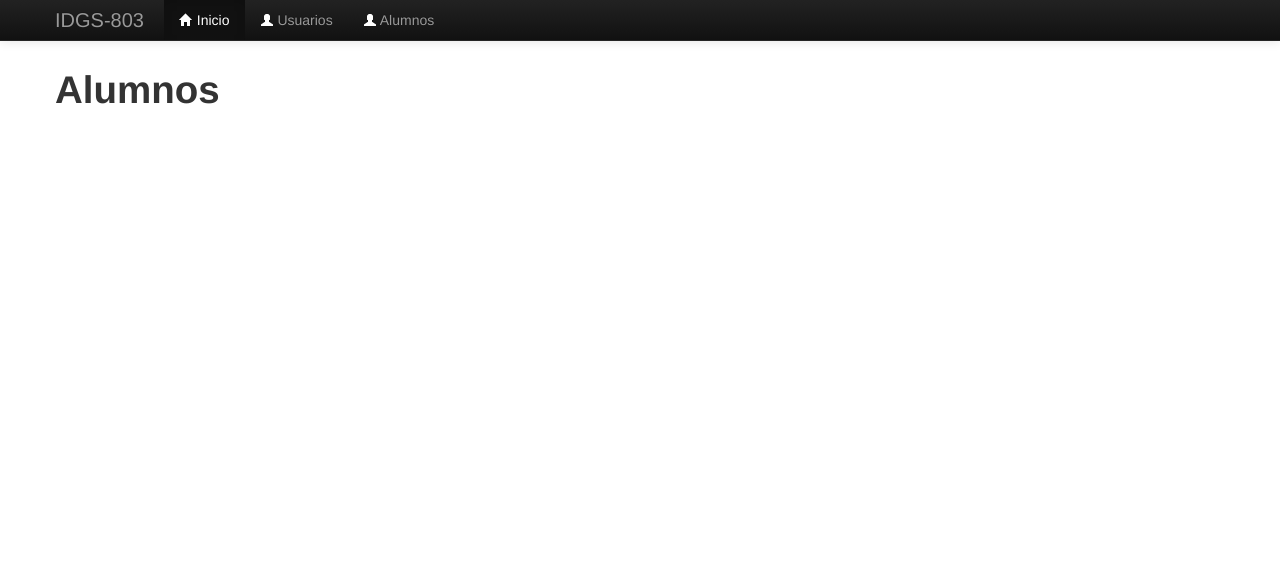
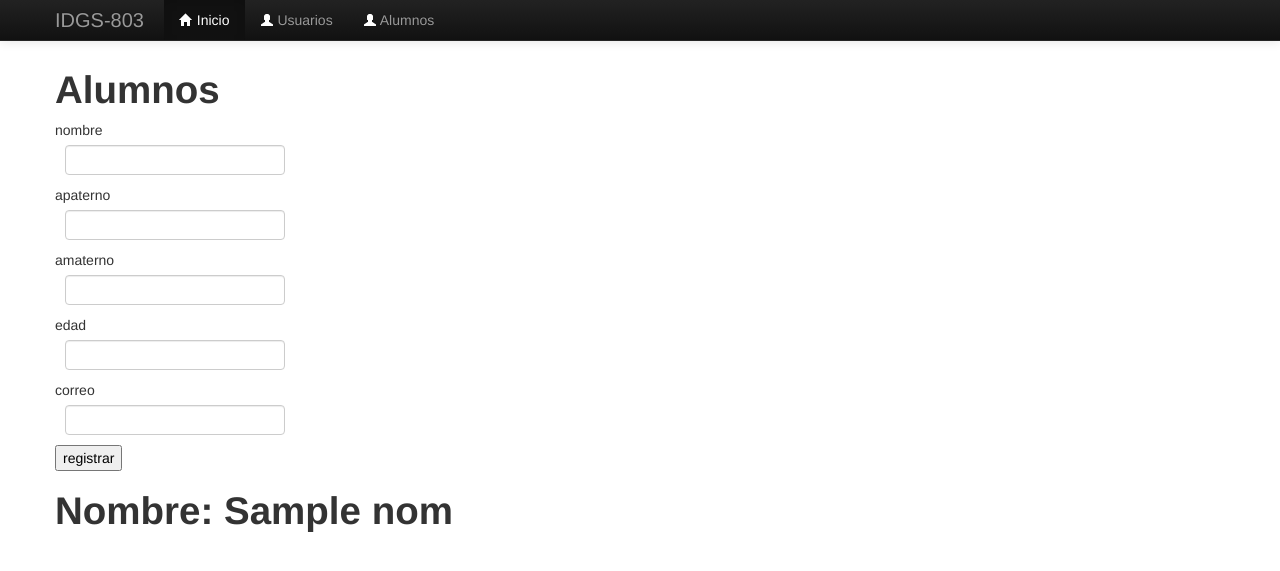
Before and after one commit to IDGS-803-21000029/IntroFlaskIDGS803, a Flask app: template templates/alumnos.html in a window 1280 px wide. Shown: the top 571 px of the page. Run offline with Flask 3, Linux system fonts and the light colour scheme; the template is opened without the code that fills it: values that come from a table or form of the project are taken from there, most other values are stand-ins (such as "Sample title", 1, 10 or a date in 2020); some libraries are stand-ins or nearby versions.

Commit message:
JIGC 30.01.2024 WTForms

```diff
--- /dev/null
+++ b/forms.py
@@ -0,0 +1,10 @@
+
+from wtforms import Form
+from wtforms import StringField, SelectField, RadioField, EmailField, IntegerField
+
+class UsersForm(Form):
+    nombre = StringField('nombre')
+    apaterno = StringField('apaterno')
+    amaterno = StringField('amaterno')
+    edad = IntegerField('edad')
+    correo = EmailField('correo')
--- a/main.py
+++ b/main.py
@@ -1,4 +1,5 @@
 from flask import Flask, render_template, request
+import forms
 
 
 app = Flask(__name__)
@@ -36,9 +37,20 @@ def suma(n1, n2):
 def func1(ab="UTL"):
     return "El valor es " + ab
 
-@app.route("/alumnos")
+@app.route("/alumnos", methods=["GET", "POST"])
 def alumnos():
-    return render_template("alumnos.html")
+    alum_form = forms.UsersForm(request.form)
+    if request.method == 'POST':
+        nom = alum_form.nombre.data
+        apa = alum_form.apaterno.data
+        ama = alum_form.amaterno.data
+        edad = alum_form.edad.data
+
+        print("Nombre: {}".format(nom))
+        print("Apaterno: {}".format(apa))
+        print("Amaterno: {}".format(ama))
+
+    return render_template("alumnos.html", form=alum_form, nom=nom, apa=apa, ama=ama)
 
 @app.route("/maestros")
 def maestros():
--- a/templates/_macros.html
+++ b/templates/_macros.html
@@ -3,3 +3,10 @@
     <p><input type="{{type}}" name="{{name}}" placeholder="{{placeholder}}"></p>
 
 {%endmacro%}
+
+{%macro render_field(field)%}
+
+    <td>{{field.label}}</td>
+    <dd>{{field(**kwargs)|safe}}</dd>
+
+{%endmacro%}
--- a/templates/alumnos.html
+++ b/templates/alumnos.html
@@ -2,8 +2,22 @@
 
 {%extends 'layout.html' %}
 
+
 {%block content%}
+    {%import "_macros.html" as macros %}
 
     <h1>Alumnos</h1>
 
+    <form action="" method="POST">
+        {{macros.render_field(form.nombre,class="form-controls")}}
+        {{macros.render_field(form.apaterno, class="form-controls")}}
+        {{macros.render_field(form.amaterno, class="form-controls")}}
+        {{macros.render_field(form.edad, class="form-controls")}}
+        {{macros.render_field(form.correo, class="form-controls")}}
+        <input type="submit" name="btn1" value="registrar">
+    </form>
+
+    <h1>Nombre: {{nom}}</h1>
+
+
 {%endblock%}
```
